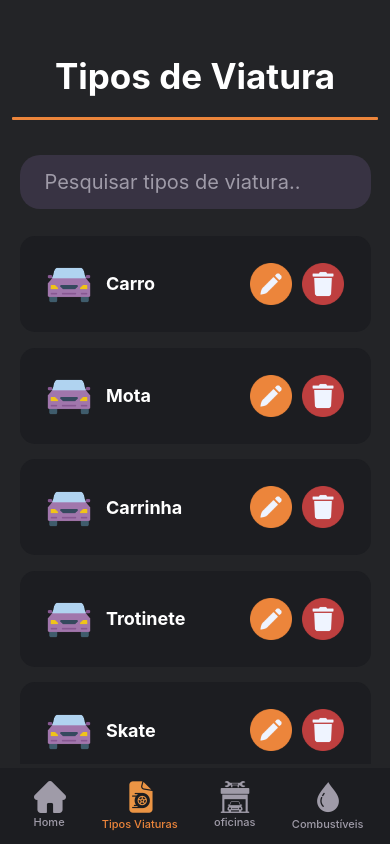
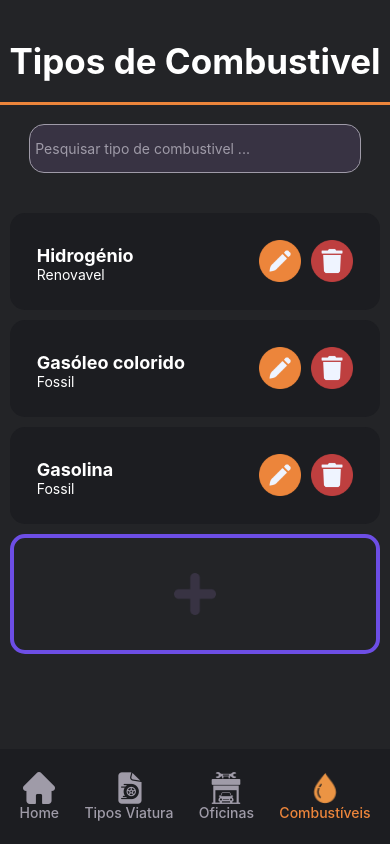
Before and after one commit to LoboMars/PitBox, a React Native app in the folder T22/: screen / in a window 390 px wide. Built offline with nearby package versions, Linux system fonts and the light colour scheme.

Commit message:
admin barra navegação

```diff
--- a/T22/App.jsx
+++ b/T22/App.jsx
@@ -40,7 +40,7 @@ import Assit from './View/AssuasAssistencias';
 export default function App() {
   return (
     <View style={styles.container}>
-      <Tipoviatura/>
+      <Tipocombustivel/>
       <StatusBar style="auto" />
     </View>
   );
--- a/T22/View/AdminTipoCombustiveis.jsx
+++ b/T22/View/AdminTipoCombustiveis.jsx
@@ -9,12 +9,13 @@ import { View,
   Image,
 } from "react-native";
 import Eventos from '../Image/Eventos.png';
-import Home from '../Image/Home.png';
-import Viaturas from '../Image/Viaturas.png';
-import Assistencias from '../Image/Assistencias.png';
+import Home from '../Image/homeUnselected.png';
+import Cad from '../Image/cad.png';
+import oficina from '../Image/OficinaIcon.png';
 import Edit from '../Image/editarAdmin.png'
 import apagar from '../Image/Apagar.png'
 import adicionar from '../Image/Adicionar.png';
+import Gota from '../Image/combustivelLaranja.png';
 
 export default function Tipocombustivel() {
   const [data, setData] = useState([
@@ -76,7 +77,7 @@ export default function Tipocombustivel() {
       />
           <TouchableOpacity>
         <View style={styles.Adicionar}>
-        <Image source={adicionar} style={styles.logo3} />
+        <Image source={adicionar} style={styles.logoAdd} />
         </View>
       </TouchableOpacity>
       </ScrollView>
@@ -86,25 +87,25 @@ export default function Tipocombustivel() {
         <TouchableOpacity onPress={handleLogout}>
           <View>
             <Image source={Home} style={styles.logo2}/>
-            <Text style={{color: "#6D4EE5", fontWeight: "500"}}>Home</Text>
+            <Text style={{color: "#9F9BA8", fontWeight: "500"}}>Home</Text>
           </View>
         </TouchableOpacity>
         <TouchableOpacity onPress={handleLogout}>
           <View>
-            <Image source={Viaturas} style={styles.logo2} />
-            <Text style={{color: "#9F9BA8", fontWeight: "500"}}>Viaturas</Text>
+            <Image source={Cad} style={styles.logo2} />
+            <Text style={{color: "#9F9BA8", fontWeight: "500"}}>Tipos Viatura</Text>
           </View>
         </TouchableOpacity>
         <TouchableOpacity onPress={handleLogout}>
           <View>
-            <Image source={Assistencias} style={styles.logo2} />
-            <Text style={{color: "#9F9BA8", fontWeight: "500", textAlign: 'center'}}>Assistências</Text>
+            <Image source={oficina} style={styles.logo2} />
+            <Text style={{color: "#9F9BA8", fontWeight: "500", textAlign: 'center'}}>Oficinas</Text>
           </View>
         </TouchableOpacity>
         <TouchableOpacity onPress={handleLogout}>
           <View>
-            <Image source={Eventos} style={styles.logo2} />
-            <Text style={{color: "#9F9BA8", fontWeight: "500"}}>Eventos</Text>
+            <Image source={Gota} style={styles.logo2} />
+            <Text style={{color: "#EC853B", fontWeight: "500"}}>Combustíveis</Text>
           </View>
         </TouchableOpacity>
 </View>
@@ -191,7 +192,7 @@ const styles = StyleSheet.create({
     backgroundColor: "#232427",
   },
   container3: {
-    flex: 0.4,
+    flex: 1,
     backgroundColor: "#1C1D21",
     justifyContent: 'center',
   },
@@ -252,7 +253,7 @@ const styles = StyleSheet.create({
     textAlign: 'center',
     alignSelf: "center"
   },
-  logo3: {
+  logoAdd: {
     alignSelf: 'center',
     width: 42,
     height: 42,
```
Also changed, not shown: T22/Image/combustivelLaranja.png (added).
